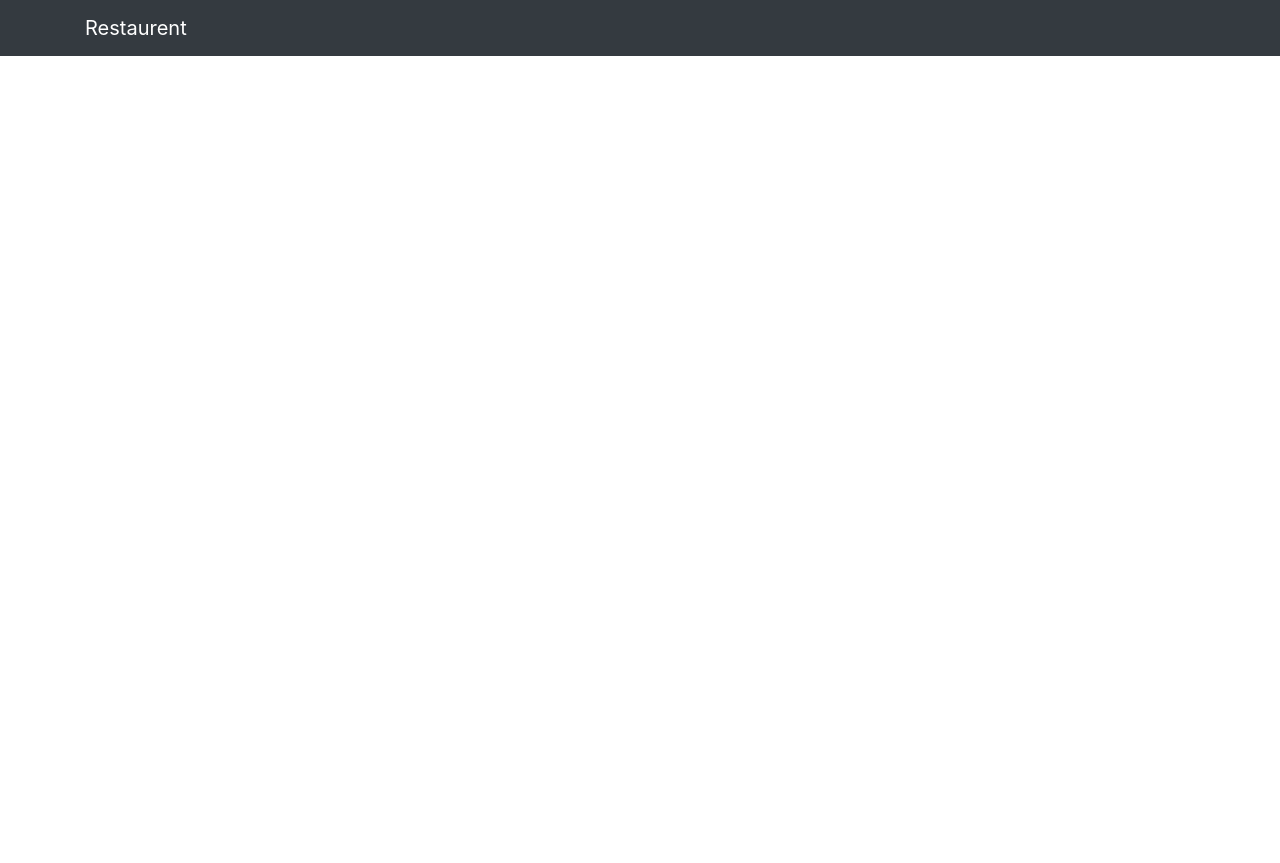
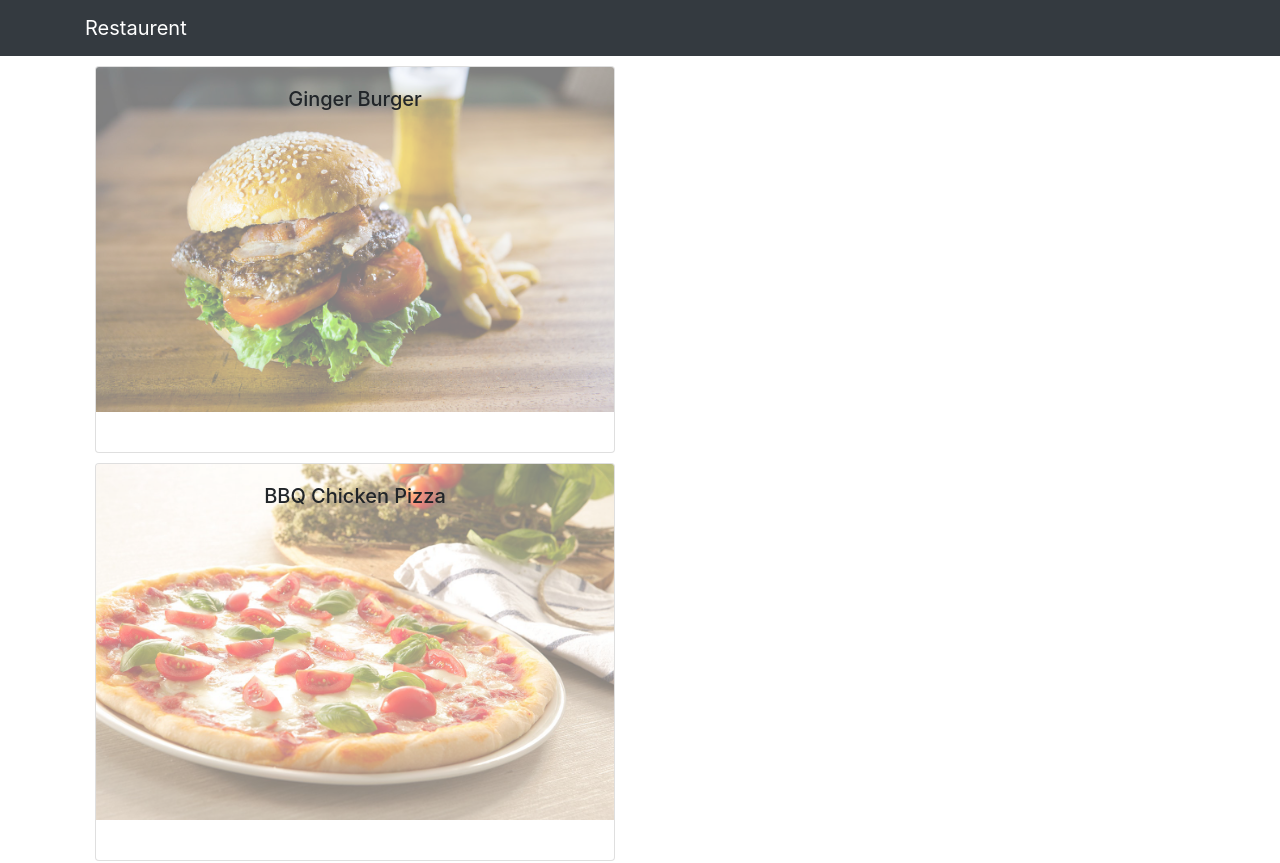
Before and after one commit to DevKamrul/restaurant-using-react, a React (Create React App) app: page / in a window 1280 px wide. Shown: the top 863 px of the page. Before the commit the page ends 800 px from the top, so only its background shows below. Built offline with nearby package versions, Linux system fonts and the light colour scheme.

Commit message:
Disigning Menu Iteam

```diff
--- a/src/components/body/Menu.js
+++ b/src/components/body/Menu.js
@@ -11,7 +11,7 @@ class Menu extends Component {
     render() {
         const menu = this.state.dishes.map(item => {
             return (
-                <MenuItem item={item} key={item.id} />
+                <MenuItem dish={item} key={item.id} />
             );
         })
         return (
--- a/src/components/body/MenuItem.js
+++ b/src/components/body/MenuItem.js
@@ -1,11 +1,19 @@
 import React from 'react';
+import { Card, CardImg, CardBody, CardTitle, CardImgOverlay } from 'reactstrap';
 
 
 const MenuItem = (props) => {
-    console.log(props)
+    // console.log(props)
     return (
         <div>
-
+            <Card style={{ margin: "10px" }}>
+                <CardImg top width="100%" src={props.dish.image} alt={props.dish.name} style={{ opacity: "0.5" }} />
+                <CardBody>
+                    <CardImgOverlay>
+                        <CardTitle tag="h5">{props.dish.name}</CardTitle>
+                    </CardImgOverlay>
+                </CardBody>
+            </Card>
         </div>
     );
 }
```
Also changed, not shown: 1 other file (tests, documents, lock files or other folders).
